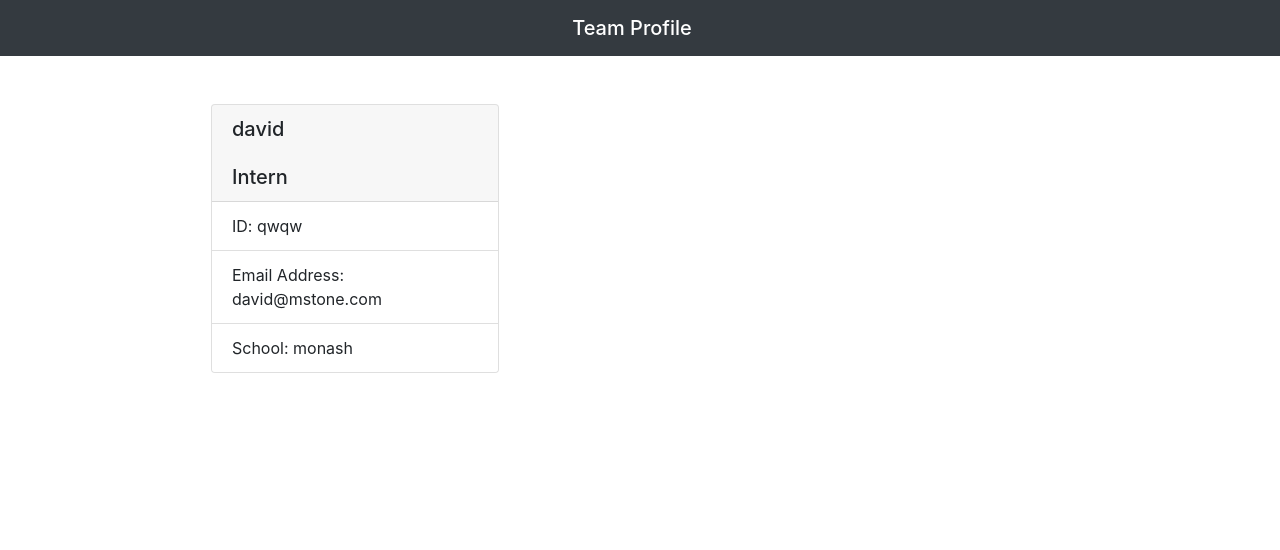
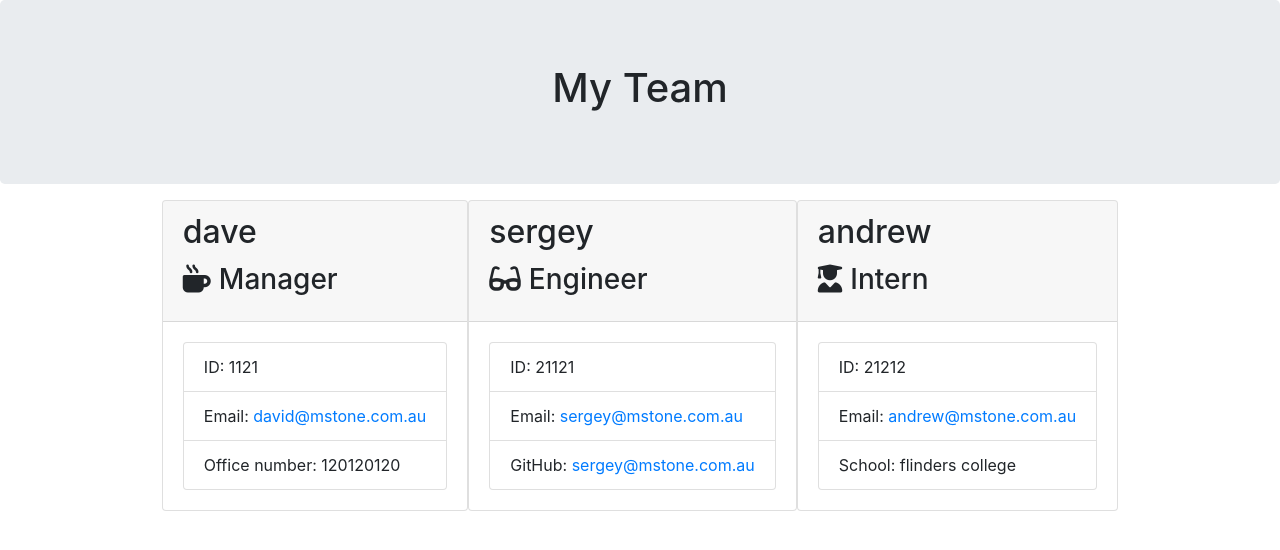
Before and after one commit to ginganinjar/ginganinjar-monash-assignment10, a website: page output/team.html in a window 1280 px wide. Drawn offline with nearby package versions, Linux system fonts and the light colour scheme.

Commit message:
tested output file

```diff
--- a/output/team.html
+++ b/output/team.html
@@ -1,16 +1,71 @@
 <!DOCTYPE html>
 <html lang="en">
+
 <head>
-        <meta charset="UTF-8">
-        <meta name="viewport" content="width=device-width, initial-scale=1.0">
-        <meta http-equiv="X-UA-Compatible" content="ie=edge">
-        <link rel="stylesheet" href="https://stackpath.bootstrapcdn.com/bootstrap/4.3.1/css/bootstrap.min.css" integrity="sha384-ggOyR0iXCbMQv3Xipma34MD+dH/1fQ784/j6cY/iJTQUOhcWr7x9JvoRxT2MZw1T" crossorigin="anonymous">
-        <title>Team Profile</title>
+    <meta charset="UTF-8" />
+    <meta name="viewport" content="width=device-width, initial-scale=1.0" />
+    <meta http-equiv="X-UA-Compatible" content="ie=edge" />
+    <title>My Team</title>
+    <link rel="stylesheet" href="https://stackpath.bootstrapcdn.com/bootstrap/4.3.1/css/bootstrap.min.css"
+        integrity="sha384-ggOyR0iXCbMQv3Xipma34MD+dH/1fQ784/j6cY/iJTQUOhcWr7x9JvoRxT2MZw1T" crossorigin="anonymous">
+    <link rel="stylesheet" href="style.css">
+    <script src="https://kit.fontawesome.com/c502137733.js"></script>
 </head>
+
 <body>
-        <nav class="navbar navbar-dark bg-dark mb-5">
-            <span class="navbar-brand mb-0 h1 w-100 text-center">Team Profile</span>
-        </nav>
+    <div class="container-fluid">
+        <div class="row">
+            <div class="col-12 jumbotron mb-3 team-heading">
+                <h1 class="text-center">My Team</h1>
+            </div>
+        </div>
+    </div>
     <div class="container">
         <div class="row">
-<div class="col-6"><div class="card mx-auto mb-3" style="width: 18rem"><h5 class="card-header">david<br /><br />Intern</h5><ul class="list-group list-group-flush"><li class="list-group-item">ID: qwqw</li><li class="list-group-item">Email Address: david@mstone.com</li><li class="list-group-item">School: monash</li></ul></div></div> </div></div></body></html>
+            <div class="team-area col-12 d-flex justify-content-center">
+                <div class="card employee-card">
+    <div class="card-header">
+        <h2 class="card-title">dave</h2>
+        <h3 class="card-title"><i class="fas fa-mug-hot mr-2"></i>Manager</h3>
+    </div>
+    <div class="card-body">
+        <ul class="list-group">
+            <li class="list-group-item">ID: 1121</li>
+            <li class="list-group-item">Email: <a href="mailto:david@mstone.com.au">david@mstone.com.au</a></li>
+            <li class="list-group-item">Office number: 120120120</li>
+        </ul>
+    </div>
+</div>
+<div class="card employee-card">
+    <div class="card-header">
+        <h2 class="card-title">sergey</h2>
+        <h3 class="card-title"><i class="fas fa-glasses mr-2"></i>Engineer</h3>
+    </div>
+    <div class="card-body">
+        <ul class="list-group">
+            <li class="list-group-item">ID: 21121</li>
+            <li class="list-group-item">Email: <a href="mailto:sergey@mstone.com.au">sergey@mstone.com.au</a></li>
+            <li class="list-group-item">GitHub: <a href="https://github.com/sergey@mstone.com.au" target="_blank" rel="noopener noreferrer">sergey@mstone.com.au</a></li>
+        </ul>
+    </div>
+</div>
+<div class="card employee-card">
+    <div class="card-header">
+        <h2 class="card-title">andrew</h2>
+        <h3 class="card-title"><i class="fas fa-user-graduate mr-2"></i>Intern</h3>
+    </div>
+    <div class="card-body">
+        <ul class="list-group">
+            <li class="list-group-item">ID: 21212</li>
+            <li class="list-group-item">Email: <a href="mailto:andrew@mstone.com.au">andrew@mstone.com.au</a></li>
+            <li class="list-group-item">School: flinders college</li>
+        </ul>
+    </div>
+</div>
+
+            </div>
+        </div>
+    </div>
+</body>
+
+</html>
```
Lines whose indentation alone changed are shown as unchanged.
